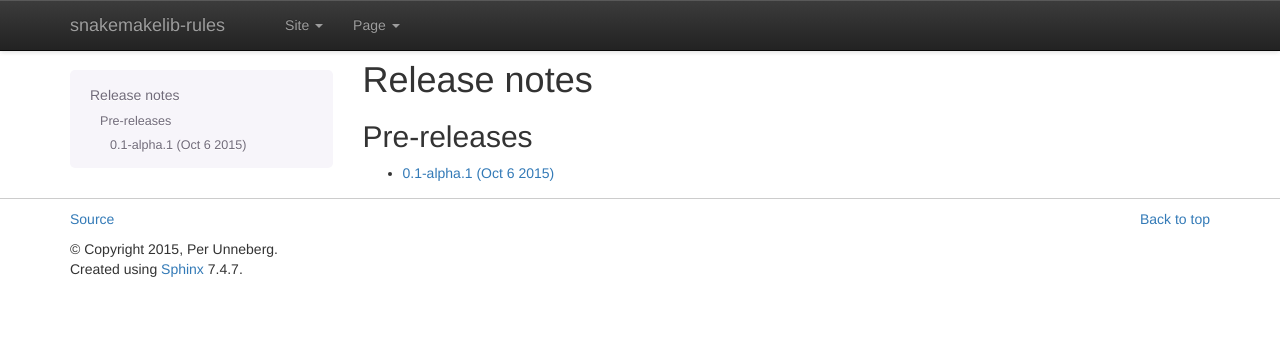
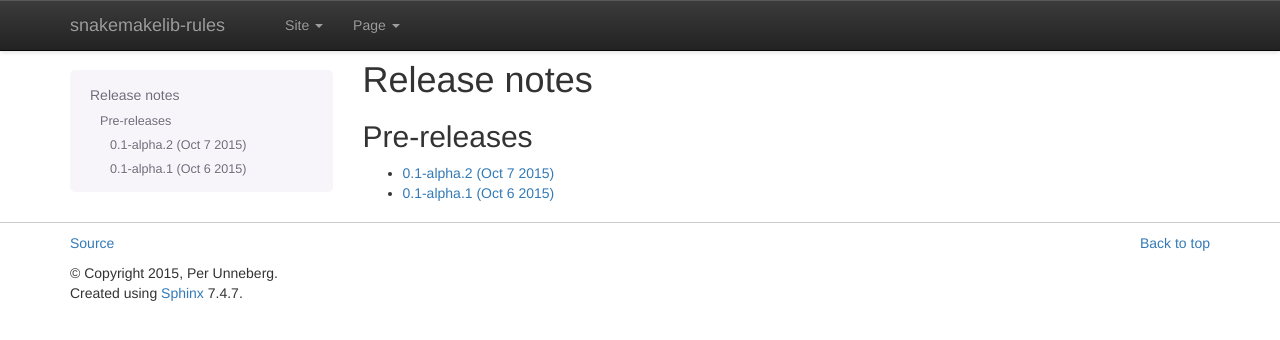
Before and after one commit to percyfal/snakemake-rules, a Sphinx documentation site: the page built from sphinx/source/docs/release_notes.rst, in a window 1280 px wide. Shown: the top 340 px of the page. Built offline with Sphinx 7.4.7, drawn with Linux system fonts in a browser that asks for light colours.

Commit message:
Add notes for 0.1-alpha.2

```diff
--- a/sphinx/source/docs/release_notes.rst
+++ b/sphinx/source/docs/release_notes.rst
@@ -11,4 +11,5 @@ Pre-releases
 .. toctree::
     :maxdepth: 1
 
+    releases/0.1-alpha.2
     releases/0.1-alpha.1
--- /dev/null
+++ b/sphinx/source/docs/releases/0.1-alpha.2.rst
@@ -0,0 +1,4 @@
+0.1-alpha.2 (Oct 7 2015)
+=========================
+
+- add lots of application rules
```
Also changed, not shown: snakemakelib_rules/__init__.py (+4 -3 lines), 1 other file.
